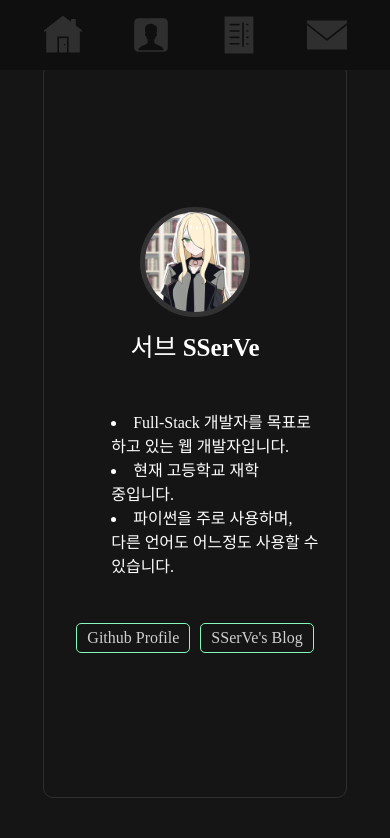
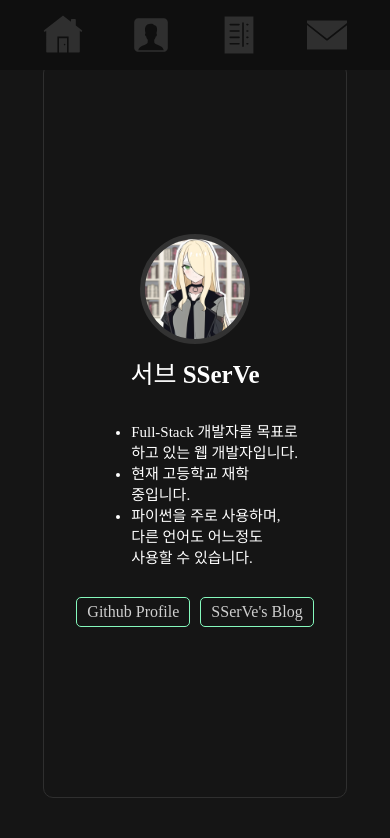
Before and after one commit to p-sw/Portfolio, a Django app: page /about in a window 390 px wide. Shown: the top 838 px of the page. Run offline with Django 4.2, Linux system fonts and the light colour scheme; some libraries are stand-ins or nearby versions; some web fonts are replaced.

Commit message:
Applied responsive on about.css

```diff
--- a/portfolio/app/static/app/css/about.css
+++ b/portfolio/app/static/app/css/about.css
@@ -145,9 +145,11 @@ section.profile.box article.links {
 @media (max-width: 500px) {
     section.profile.box article.description ul {
         list-style-type: disc;
-        list-style-position: inside;
 
         text-align: left;
+        font-size: 15px;
+
+        margin: 0 20px;
     }
 
     section.profile.box article.description ul li {
```
